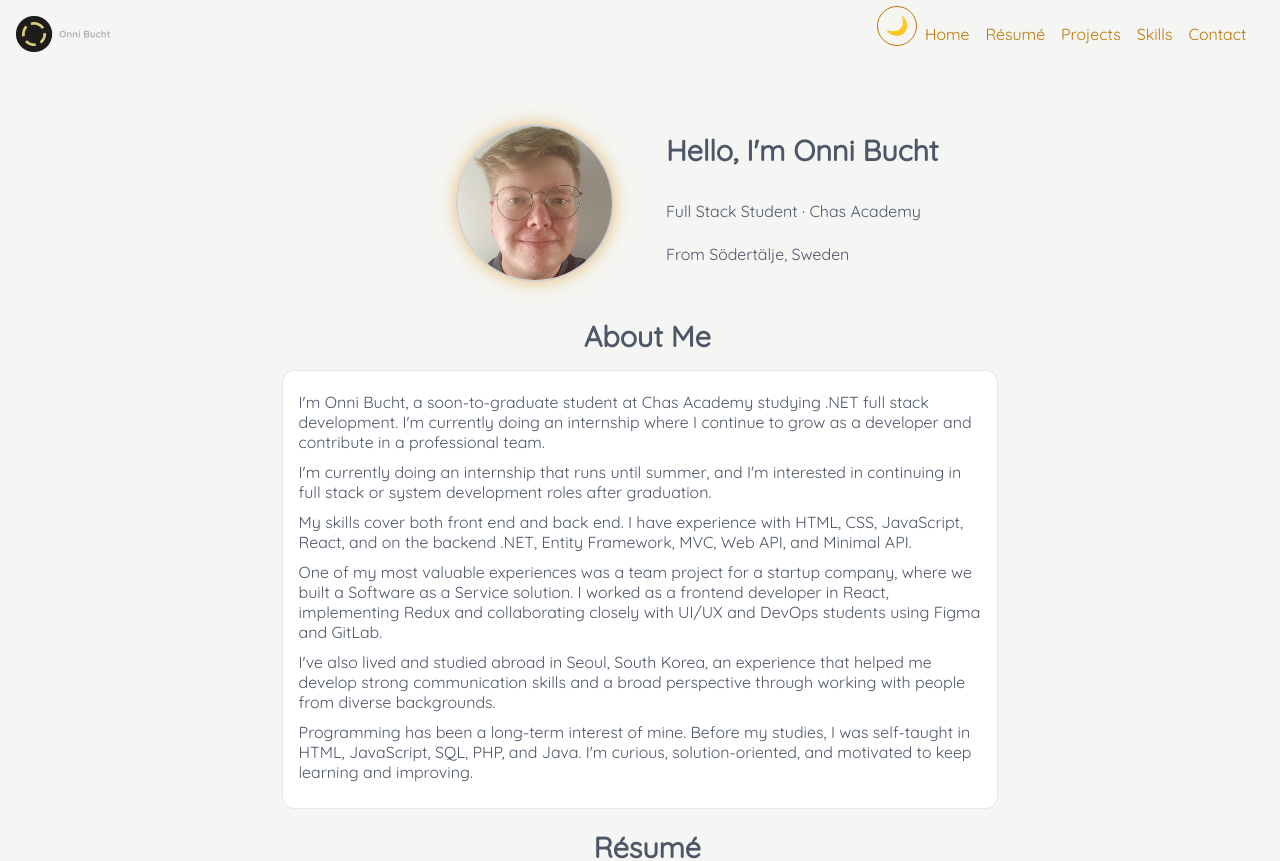
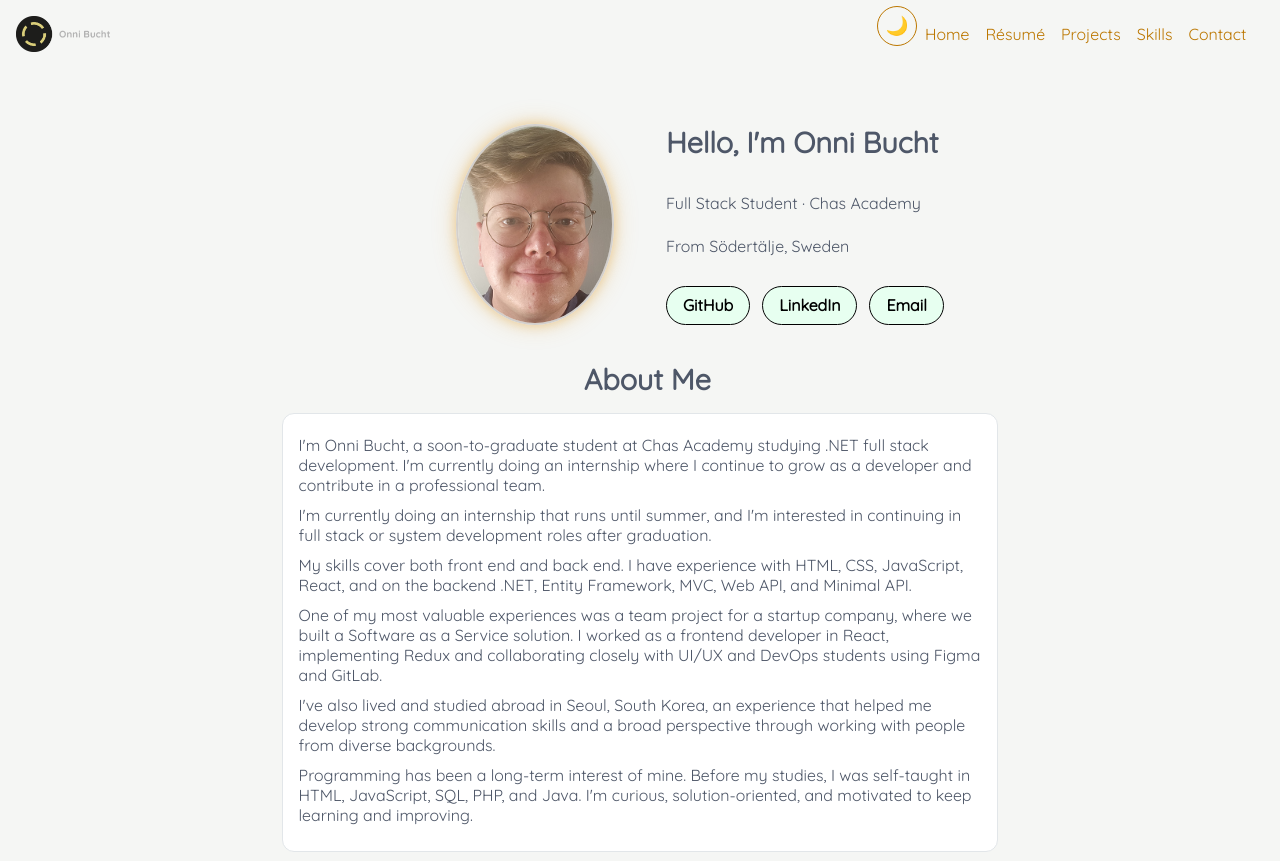
Before and after one commit to onni82/onni82.github.io, a React (Vite) app: page / in a window 1280 px wide. Shown: the top 861 px of the page. Built offline with nearby package versions, Linux system fonts and the light colour scheme; no server answers.

Commit message:
Added GitHub, LinkedIn and Email buttons

```diff
--- a/src/pages/Contact.tsx
+++ b/src/pages/Contact.tsx
@@ -6,7 +6,17 @@ const Contact: React.FC = () => {
 			<h1>Contact</h1>
 			<div className="container">
 				<section>
-					<p>Email: <a href="mailto:emanuel.bucht@icloud.com">emanuel.bucht@icloud.com</a>.</p>
+					<div className="social-button-group">
+						<a className="social-button" href="https://github.com/onni82" target="_blank" rel="noopener noreferrer">
+							GitHub
+						</a>
+						<a className="social-button" href="https://www.linkedin.com/in/onni-bucht/" target="_blank" rel="noopener noreferrer">
+							LinkedIn
+						</a>
+						<a className="social-button" href="mailto:emanuel.bucht@icloud.com">
+							Email
+						</a>
+					</div>
 				</section>
 			</div>
 		</>
--- a/src/pages/Home.tsx
+++ b/src/pages/Home.tsx
@@ -16,6 +16,17 @@ const Home: React.FC = () => {
 					<h1>Hello, I'm Onni Bucht</h1>
 					<p>Full Stack Student · Chas Academy</p>
 					<p>From Södertälje, Sweden </p>
+					<div className="social-button-group">
+						<a className="social-button" href="https://github.com/onni82" target="_blank" rel="noopener noreferrer">
+							GitHub
+						</a>
+						<a className="social-button" href="https://www.linkedin.com/in/onni-bucht/" target="_blank" rel="noopener noreferrer">
+							LinkedIn
+						</a>
+						<a className="social-button" href="mailto:emanuel.bucht@icloud.com">
+							Email
+						</a>
+					</div>
 				</section>
 			</div>
 		</>
--- a/src/styles/global.css
+++ b/src/styles/global.css
@@ -273,6 +273,35 @@ img.rounded-image {
 	align-items: flex-start;
 	gap: 0.5rem;
 }
+.social-button-group {
+	display: flex;
+	flex-wrap: wrap;
+	gap: 0.75rem;
+	margin-top: 0.75rem;
+}
+.social-button {
+	display: inline-flex;
+	align-items: center;
+	justify-content: center;
+	padding: 0.65rem 1rem;
+	border: 1px solid var(--button-border);
+	border-radius: 999px;
+	background: var(--button-bg);
+	color: var(--button-text);
+	font-weight: 600;
+	text-decoration: none;
+	line-height: 1;
+	transition: transform 0.2s ease, box-shadow 0.2s ease, border-color 0.2s ease,
+		background-color 0.2s ease;
+}
+.social-button:hover,
+.social-button:focus-visible {
+	transform: translateY(-1px);
+	border-color: var(--link-hover);
+	box-shadow: 0 0 0.45rem color-mix(in srgb, var(--link-hover) 35%, transparent),
+		0 0 1rem color-mix(in srgb, var(--link-hover) 20%, transparent);
+	outline: none;
+}
 .home-hero {
 	display: flex;
 	flex-wrap: wrap;
```
